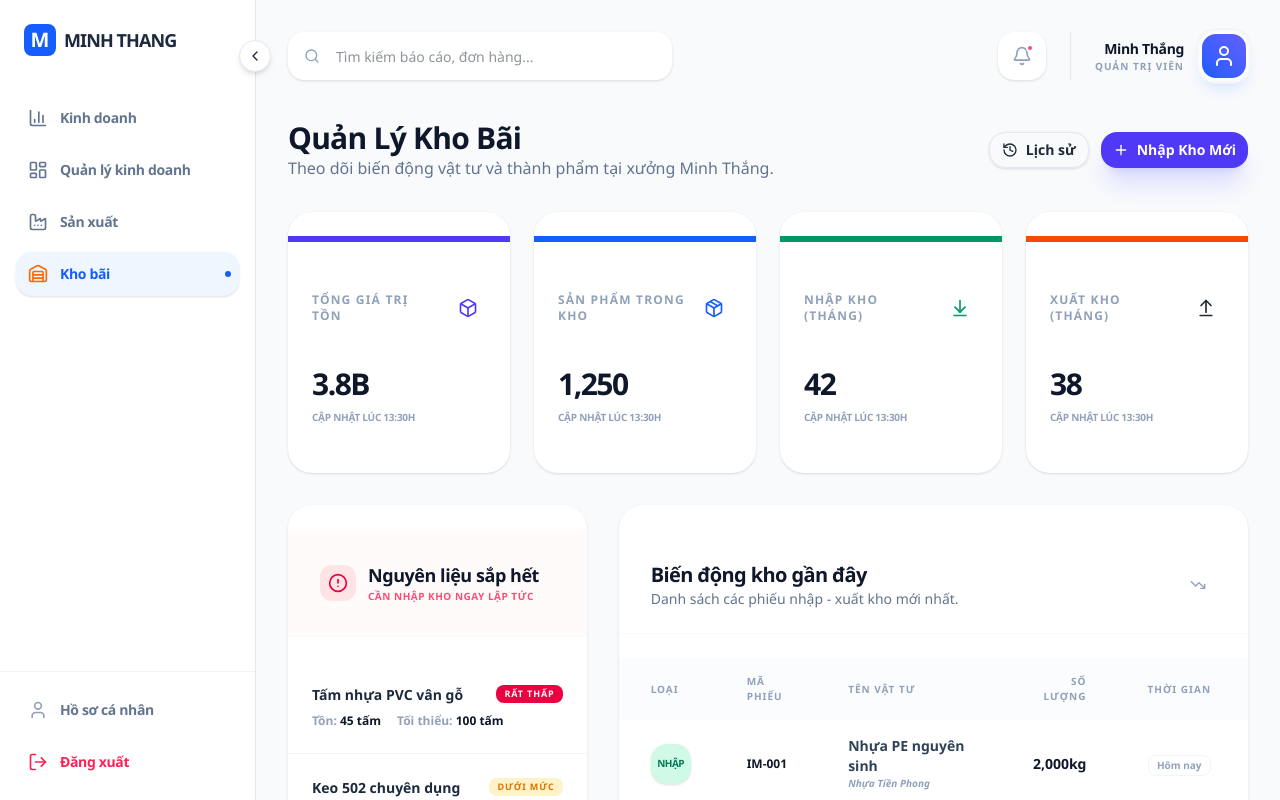
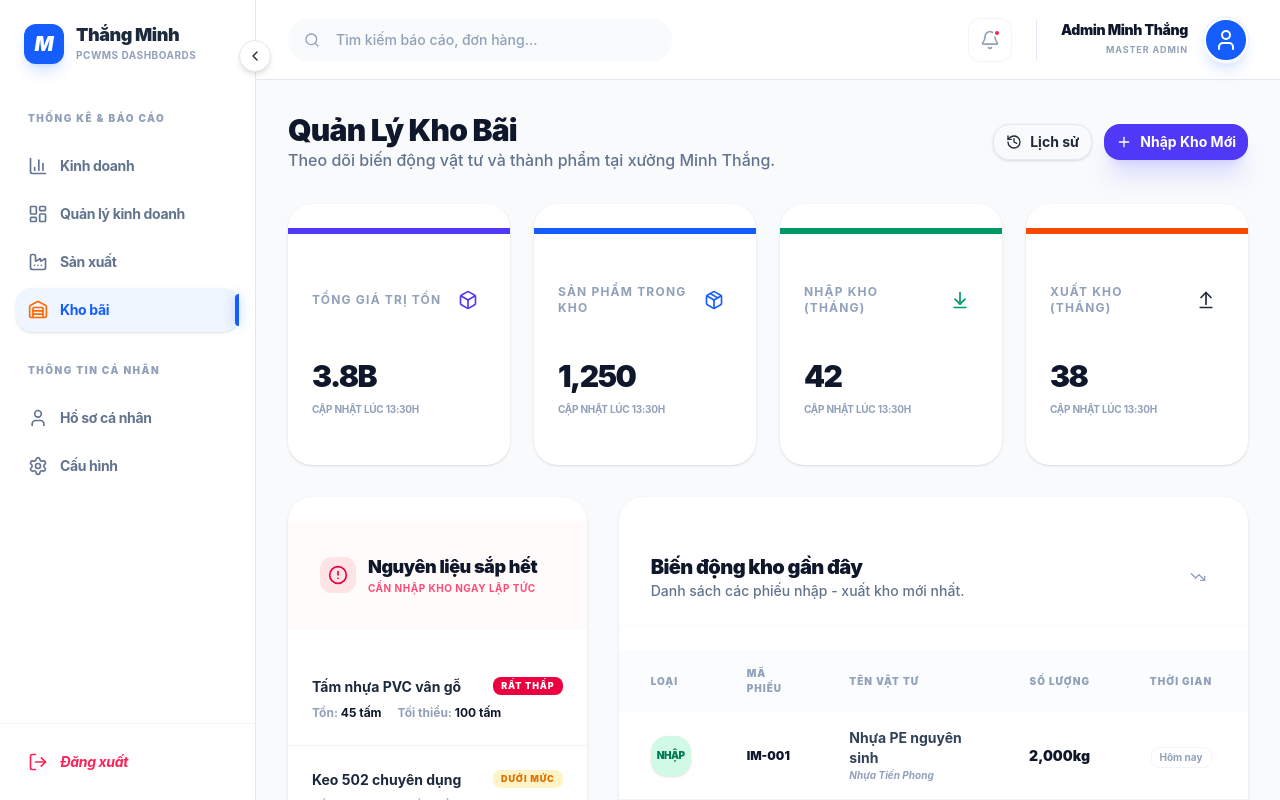
Before and after one commit to yellow3358/Minh-Thang---Plastic-Cabinet-Workshop-Management-System, a React (Vite) app in the folder frontend/: page /dashboards/warehouse in a window 1280 px wide. Shown: the top 800 px of the page. Built offline with nearby package versions, Linux system fonts and the light colour scheme; no server answers.

Commit message:
feat:fix DashboadLayout

```diff
--- a/frontend/src/components/layout/DashboardLayout.jsx
+++ b/frontend/src/components/layout/DashboardLayout.jsx
@@ -13,35 +13,36 @@ export default function DashboardLayout() {
             <Sidebar collapsed={collapsed} setCollapsed={setCollapsed} />
 
             {/* Main Content */}
-            <main className={`flex-1 transition-all duration-300 ${collapsed ? "ml-20" : "ml-64"} p-8`}>
-                <header className="mb-10 flex items-center justify-between">
+            <main className={`flex-1 transition-all duration-300 ${collapsed ? "ml-20" : "ml-64"} flex flex-col min-h-screen`}>
+                <header className="h-20 bg-white border-b border-slate-200 flex items-center justify-between px-8 sticky top-0 z-40">
                     <div className="relative w-96 group">
                         <Search className="absolute left-4 top-1/2 -translate-y-1/2 h-4 w-4 text-slate-400 group-focus-within:text-blue-600 transition-colors" />
                         <Input
                             placeholder="Tìm kiếm báo cáo, đơn hàng..."
-                            className="pl-12 h-12 rounded-2xl border-none bg-white shadow-sm focus-visible:ring-blue-500 transition-all"
+                            className="pl-12 h-11 rounded-full border-none bg-slate-100/50 shadow-none focus-visible:ring-blue-500 transition-all placeholder:text-slate-400 placeholder:font-medium"
                         />
                     </div>
 
                     <div className="flex items-center gap-6">
-                        <button className="relative h-12 w-12 flex items-center justify-center bg-white rounded-2xl shadow-sm text-slate-400 hover:text-blue-600 transition-all hover:shadow-md">
+                        <button className="relative h-11 w-11 flex items-center justify-center bg-white rounded-xl border border-slate-100 text-slate-400 hover:text-blue-600 transition-all hover:shadow-sm">
                             <Bell className="h-5 w-5" />
-                            <span className="absolute top-3 right-3 h-2 w-2 bg-rose-500 rounded-full border-2 border-white animate-pulse" />
+                            <span className="absolute top-2.5 right-2.5 h-2 w-2 bg-rose-500 rounded-full border-2 border-white" />
                         </button>
 
-                        <div className="flex items-center gap-4 pl-6 border-l border-slate-200">
+                        <div className="flex items-center gap-4 pl-6 border-l border-slate-200 h-10">
                             <div className="text-right hidden sm:block">
-                                <p className="text-sm font-black text-slate-900 tracking-tight">Minh Thắng</p>
-                                <p className="text-[10px] font-bold text-slate-400 uppercase tracking-widest">Quản trị viên</p>
+                                <p className="text-sm font-black text-slate-900 tracking-tight leading-none">Admin Minh Thắng</p>
+                                <p className="text-[9px] font-bold text-slate-400 uppercase tracking-widest mt-1.5">MASTER ADMIN</p>
                             </div>
-                            <div className="h-12 w-12 rounded-2xl bg-gradient-to-tr from-blue-600 to-indigo-500 flex items-center justify-center shadow-lg shadow-blue-500/20 text-white border-2 border-white ring-2 ring-slate-100 ring-offset-2 ring-offset-slate-50 overflow-hidden">
+                            <div className="h-11 w-11 rounded-full bg-blue-600 flex items-center justify-center shadow-lg shadow-blue-500/20 text-white border-2 border-white ring-2 ring-slate-100 overflow-hidden relative group/avatar">
                                 <User className="h-6 w-6" />
+                                <div className="absolute inset-0 bg-black/10 opacity-0 group-hover/avatar:opacity-100 transition-opacity" />
                             </div>
                         </div>
                     </div>
                 </header>
 
-                <div className="max-w-7xl mx-auto">
+                <div className="flex-1 p-8 max-w-7xl mx-auto w-full">
                     <Outlet />
                 </div>
             </main>
--- a/frontend/src/components/layout/Sidebar.jsx
+++ b/frontend/src/components/layout/Sidebar.jsx
@@ -14,11 +14,23 @@ import { Link, useLocation } from "react-router-dom";
 import { cn } from "@/lib/utils";
 import { Button } from "@/components/ui/button";
 
-const menuItems = [
+const menuGroups = [
+    {
+        label: "THỐNG KÊ & BÁO CÁO",
+        items: [
             { title: "Kinh doanh", icon: BarChart3, path: "/dashboards/sales", color: "text-blue-500" },
             { title: "Quản lý kinh doanh", icon: LayoutDashboard, path: "/dashboards/sales-manager", color: "text-indigo-500" },
             { title: "Sản xuất", icon: Factory, path: "/dashboards/production", color: "text-emerald-500" },
             { title: "Kho bãi", icon: Warehouse, path: "/dashboards/warehouse", color: "text-orange-500" },
+        ]
+    },
+    {
+        label: "THÔNG TIN CÁ NHÂN",
+        items: [
+            { title: "Hồ sơ cá nhân", icon: User, path: "/profile", color: "text-slate-400" },
+            { title: "Cấu hình", icon: Settings, path: "/settings", color: "text-slate-400" },
+        ]
+    }
 ];
 
 export default function Sidebar({ collapsed, setCollapsed }) {
@@ -32,25 +44,29 @@ export default function Sidebar({ collapsed, setCollapsed }) {
             )}
         >
             {/* Logo Section */}
-            <div className="p-6 flex items-center justify-between">
+            <div className="p-6 flex items-center gap-3">
+                <div className="h-10 w-10 bg-blue-600 rounded-xl flex items-center justify-center shadow-lg shadow-blue-500/20">
+                    <span className="text-white font-black text-xl italic">M</span>
+                </div>
                 {!collapsed && (
-                    <div className="flex items-center gap-2">
-                        <div className="h-8 w-8 bg-blue-600 rounded-lg flex items-center justify-center">
-                            <span className="text-white font-black text-xl">M</span>
-                        </div>
-                        <span className="font-black text-slate-800 text-lg tracking-tighter">MINH THANG</span>
-                    </div>
-                )}
-                {collapsed && (
-                    <div className="h-8 w-8 bg-blue-600 rounded-lg flex items-center justify-center mx-auto">
-                        <span className="text-white font-black">M</span>
+                    <div className="flex flex-col">
+                        <span className="font-black text-slate-800 text-lg leading-none tracking-tight">Thắng Minh</span>
+                        <span className="text-[10px] font-bold text-slate-400 tracking-wider mt-1 uppercase">PCWMS Dashboards</span>
                     </div>
                 )}
             </div>
 
             {/* Navigation Section */}
-            <nav className="flex-1 px-4 py-4 space-y-2">
-                {menuItems.map((item) => {
+            <nav className="flex-1 px-4 py-4 space-y-6 overflow-y-auto scrollbar-none">
+                {menuGroups.map((group, idx) => (
+                    <div key={idx} className="space-y-2">
+                        {!collapsed && (
+                            <div className="px-3 pb-2">
+                                <span className="text-[10px] font-black text-slate-400 uppercase tracking-[0.15em]">{group.label}</span>
+                            </div>
+                        )}
+                        <div className="space-y-1">
+                            {group.items.map((item) => {
                                 const isActive = location.pathname === item.path;
                                 return (
                                     <Link
@@ -63,25 +79,24 @@ export default function Sidebar({ collapsed, setCollapsed }) {
                                                 : "text-slate-500 hover:bg-slate-50 hover:text-slate-900"
                                         )}
                                     >
-                            <item.icon className={cn("h-5 w-5", isActive ? item.color : "group-hover:text-slate-900")} />
+                                        <item.icon className={cn("h-5 w-5", isActive ? item.color : "group-hover:text-slate-900 transition-colors")} />
                                         {!collapsed && <span className="font-bold text-sm tracking-tight">{item.title}</span>}
                                         {isActive && !collapsed && (
-                                <div className="absolute right-2 h-1.5 w-1.5 rounded-full bg-blue-600" />
+                                            <div className="absolute right-0 h-8 w-1 rounded-l-full bg-blue-600 shadow-[0_0_12px_rgba(37,99,235,0.4)]" />
                                         )}
                                     </Link>
                                 )
                             })}
+                        </div>
+                    </div>
+                ))}
             </nav>
 
-            {/* Bottom Actions */}
-            <div className="p-4 border-t border-slate-100 space-y-2">
-                <Link to="/profile" className="flex items-center gap-3 px-3 py-3 rounded-2xl text-slate-500 hover:bg-slate-50 transition-all">
-                    <User className="h-5 w-5 text-slate-400" />
-                    {!collapsed && <span className="font-bold text-sm tracking-tight">Hồ sơ cá nhân</span>}
-                </Link>
-                <button className="w-full flex items-center gap-3 px-3 py-3 rounded-2xl text-rose-500 hover:bg-rose-50 transition-all">
-                    <LogOut className="h-5 w-5" />
-                    {!collapsed && <span className="font-bold text-sm tracking-tight">Đăng xuất</span>}
+            {/* Logout Action at bottom */}
+            <div className="p-4 border-t border-slate-100 mt-auto">
+                <button className="w-full flex items-center gap-3 px-3 py-3 rounded-2xl text-rose-500 hover:bg-rose-50 transition-all group">
+                    <LogOut className="h-5 w-5 transition-transform group-hover:-translate-x-1" />
+                    {!collapsed && <span className="font-bold text-sm tracking-tight italic">Đăng xuất</span>}
                 </button>
             </div>
 
--- a/frontend/src/index.css
+++ b/frontend/src/index.css
@@ -1,4 +1,19 @@
 @import "tailwindcss";
+
+@theme {
+  --font-sans: "Inter", "Segoe UI", Roboto, Helvetica, Arial, sans-serif;
+}
+
+@layer utilities {
+  .scrollbar-none {
+    -ms-overflow-style: none;
+    scrollbar-width: none;
+  }
+
+  .scrollbar-none::-webkit-scrollbar {
+    display: none;
+  }
+}
 
 html,
 body,
@@ -6,4 +21,7 @@ body,
   margin: 0;
   padding: 0;
   min-height: 100%;
+  font-family: var(--font-sans);
+  background-color: #f8fafc;
+  /* Slate 50 */
 }
```
Lines whose indentation alone changed are shown as unchanged.
